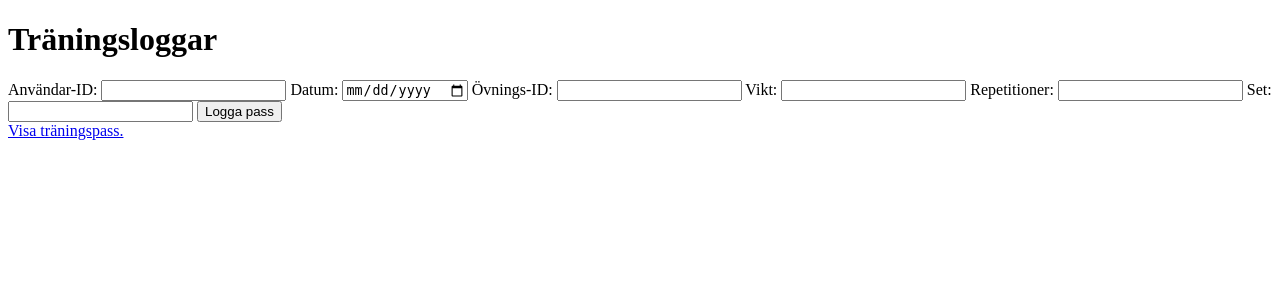
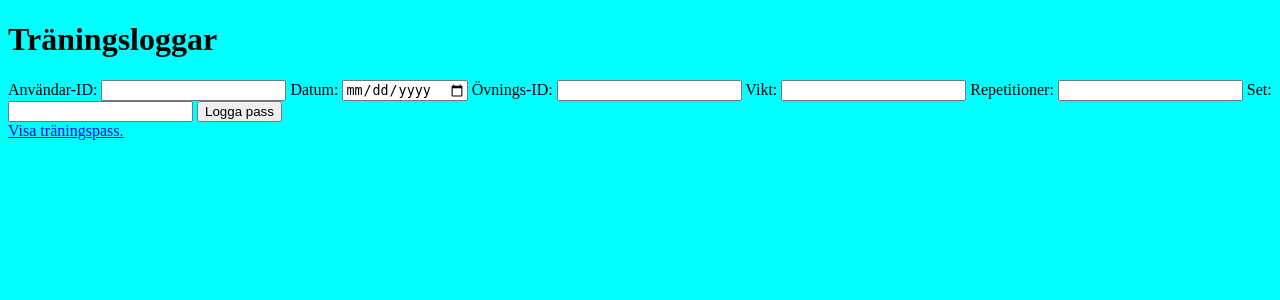
Before and after one commit to JacobKatzIA/TEAM_12, a Flask app: page /get_training_log in a window 1280 px wide. Shown: the top 300 px of the page. Run offline with Flask 3, Linux system fonts and the light colour scheme; some libraries are stand-ins or nearby versions.

Commit message:
Laggt till en CSS-fil

```diff
--- /dev/null
+++ b/projekt/fitnesslink/style/style.css
@@ -0,0 +1,3 @@
+body{
+    background-color: aqua;
+}
--- a/projekt/fitnesslink/templates/get_training_log.html
+++ b/projekt/fitnesslink/templates/get_training_log.html
@@ -3,6 +3,7 @@
 <head>
     <meta charset="UTF-8">
     <meta name="viewport" content="width=device-width, initial-scale=1.0">
+    <link rel="stylesheet" href="style/style.css">
     <title>Träningsloggar</title>
 </head>
 <body>
```
